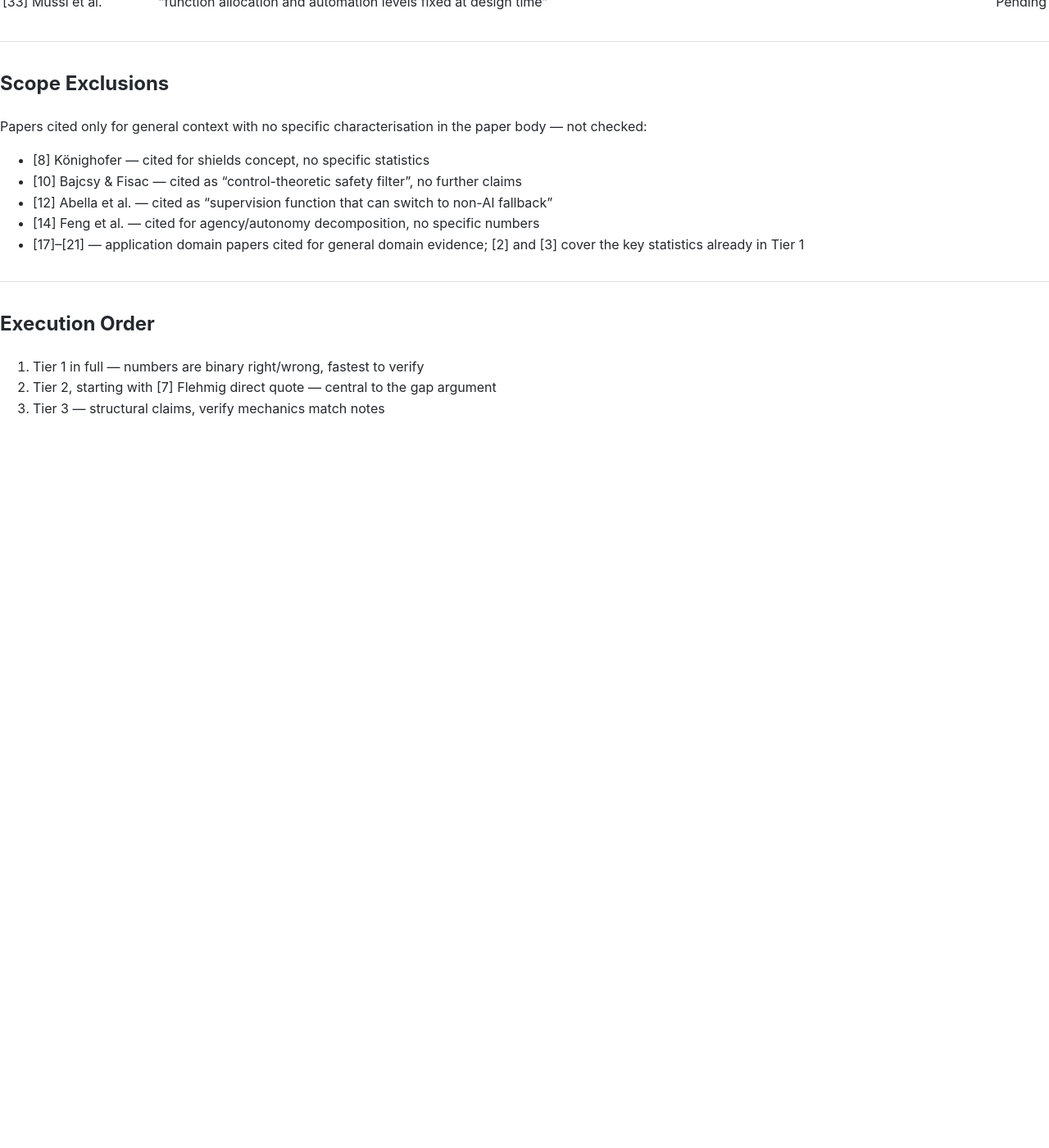
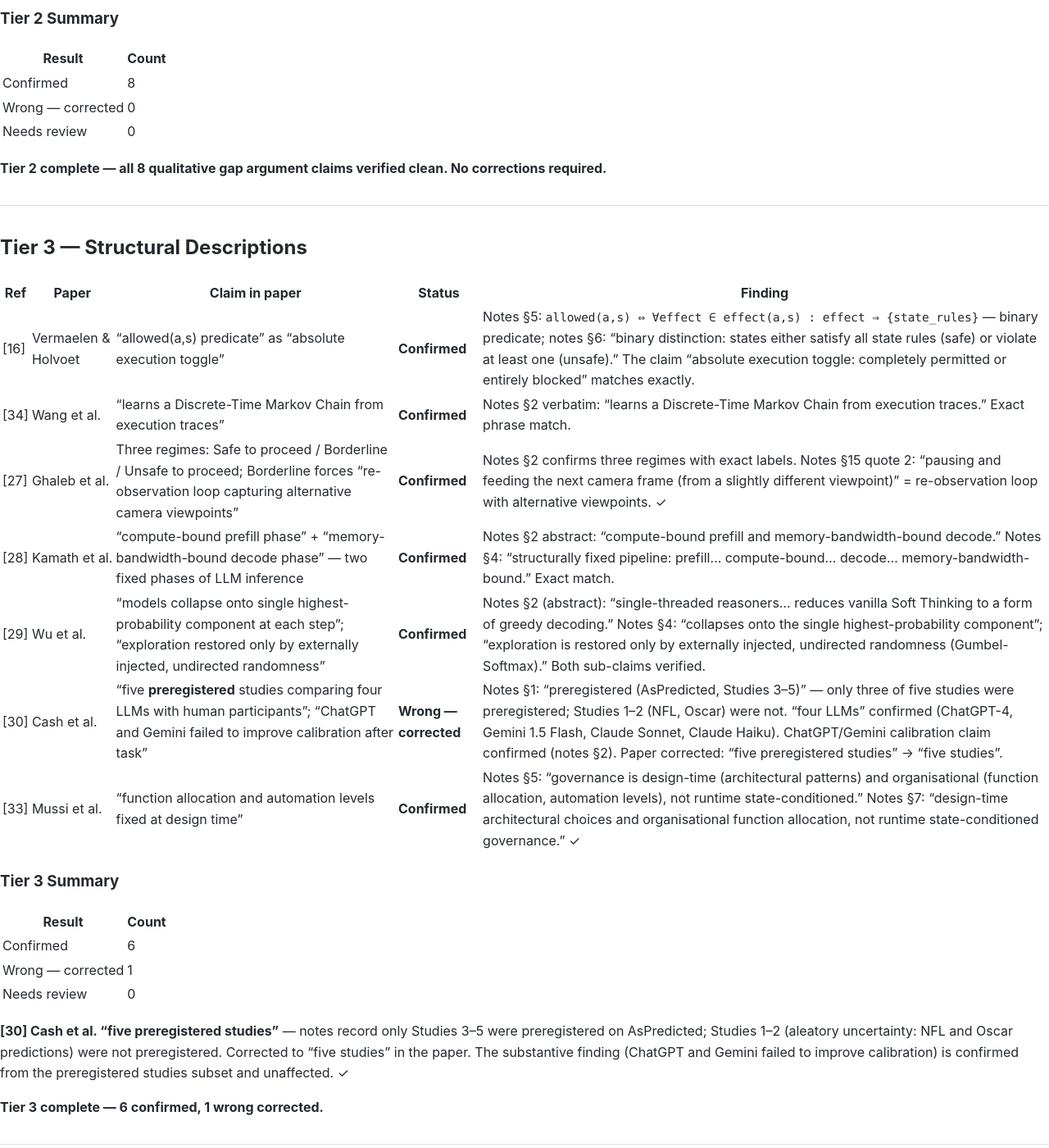
Before and after one commit to kandaiiskandar/research-plan, a Jekyll site: the page built from docs/content-audit-check2-plan.md, in a window 1280 px wide and 1400 px high, scrolled down 3274 px. Shown: the whole window at 82% size. Built offline with Jekyll 4.4.1, drawn with Linux system fonts in a browser that asks for light colours; our own code applies the rules of GitHub Pages for plain Markdown files; before the commit the page ends 3801 px from its top, so only the background shows below that; some of the changed text lies outside the part shown.

Commit message:
content audit fix
Signed-off-by: iskandar <iskandarsamsuddin@gmail.com>

```diff
--- a/docs/content-audit-check2-plan.md
+++ b/docs/content-audit-check2-plan.md
@@ -56,30 +57,52 @@
 
 ## Tier 2 — Qualitative Gap Argument Claims
 
-| Ref | Paper | Claim in paper | Status |
-|---|---|---|---|
-| [7] | Flehmig et al. | Three-level traffic-light (green/orange/red); at orange: supervisory checks intensify; at red: control → non-AI backup; AI advisory scope **identical at green and orange** | Pending |
-| [7] | Flehmig et al. | Direct quote: *"To our knowledge, there is currently no existing framework or method for indexing AI degradation in safety-critical systems in such a manner"* — must match notes verbatim | Pending |
-| [9] | Dalrymple et al. | "Guaranteed Safe AI, requiring formal proof certificates before AI output is deployed" | Pending |
-| [25] | Kang | "Three oversight tiers via a deterministic classification model with monotonicity, fail-safety, and totality properties"; coding agent generates "full-scope, unconstrained code artifacts at every tier" | Pending |
-| [26] | Sahoo | "restricts to reversible actions only" at intermediate CQS; "governs an executing military agent rather than a human-facing recommendation menu" | Pending |
-| [15] | Baxi | "tiers determined by AI's own verified robustness, not by classified environmental state" | Pending |
-| [32] | Engin & Hand | "dimensions defined as properties of the human-AI relationship, not of the operator's physical environment" | Pending |
-| [35] | Kolt et al. | "effective governance must intervene early, at calibrated risk thresholds, on incomplete information" | Pending |
+| Ref | Paper | Claim in paper | Status | Finding |
+|---|---|---|---|---|
+| [7] | Flehmig et al. | Three-level traffic-light (green/orange/red); at orange: supervisory checks intensify; at red: control → non-AI backup; AI advisory scope **identical at green and orange** | **Confirmed** | Notes §6 confirms: Level 2 (Orange) → thorough checks + root-cause investigation; Level 3 (Red) → switch to non-AI controller; "AI recommendation scope does not vary across levels… identical at Level 1 and Level 2" |
+| [7] | Flehmig et al. | Direct quote: *"To our knowledge, there is currently no existing framework or method for indexing AI degradation in safety-critical systems in such a manner"* — must match notes verbatim | **Confirmed** | Notes §15 quote is verbatim identical. Paper renders it in italics with [7]. ✓ |
+| [9] | Dalrymple et al. | "Guaranteed Safe AI, requiring formal proof certificates before AI output is deployed" | **Confirmed** | Notes §2: "verifier producing an auditable proof certificate"; §4: "AI system's output is only deployed if this guarantee meets the required threshold." Characterisation accurate. |
+| [25] | Kang | "Three oversight tiers via a deterministic classification model with monotonicity, fail-safety, and totality properties"; coding agent generates "full-scope, unconstrained code artifacts at every tier" | **Confirmed** | Notes §2: Theorem 1 Monotonicity, Theorem 2 Fail-safety, Theorem 3 Totality — all confirmed. Notes §4: "all three tiers the agent produces full-scope output (complete code, tests, deployment artifacts)." ✓ |
+| [26] | Sahoo | "restricts to reversible actions only" at intermediate CQS; "governs an executing military agent rather than a human-facing recommendation menu" | **Confirmed** | Notes §2 Table: CQS 0.4–0.6 → "Reversible actions only; budget frozen" ✓. Notes §4: "governed object — autonomous execution space of an acting agent, not the admissible recommendation space of a human-facing advisory system" ✓ |
+| [15] | Baxi | "tiers determined by AI's own verified robustness, not by classified environmental state" | **Confirmed** | Notes §4: "AI agent robustness R = (CC, ER, AS, IH)" is classified; §16: "robustness-conditioned (not environment-conditioned). Agent properties determine tier, not environmental conditions." ✓ |
+| [32] | Engin & Hand | "dimensions defined as properties of the human-AI relationship, not of the operator's physical environment" | **Confirmed** | Notes §2: "decision authority, process autonomy, and accountability distribute dynamically across human-AI relationships"; §4: "Its dimensions (3As) are not environmental state… properties of the human-AI relationship." ✓ |
+| [35] | Kolt et al. | "effective governance must intervene early, at calibrated risk thresholds, on incomplete information" | **Confirmed** | Notes §2: "Early and scalable intervention — early action on limited information can prevent harm"; "policymakers must 'satisfice,' acting on incomplete information at calibrated thresholds." Paper at line 304 matches. ✓ |
+
+### Tier 2 Summary
+
+| Result | Count |
+|---|---|
+| Confirmed | 8 |
+| Wrong — corrected | 0 |
+| Needs review | 0 |
+
+**Tier 2 complete — all 8 qualitative gap argument claims verified clean. No corrections required.**
 
 ---
 
 ## Tier 3 — Structural Descriptions
 
-| Ref | Paper | Claim in paper | Status |
-|---|---|---|---|
-| [16] | Vermaelen & Holvoet | "allowed(a,s) predicate" as "absolute execution toggle" | Pending |
-| [34] | Wang et al. | "learns a Discrete-Time Markov Chain from execution traces" | Pending |
-| [27] | Ghaleb et al. | Three regimes: Safe to proceed / Borderline / Unsafe to proceed; Borderline forces "re-observation loop capturing alternative camera viewpoints" | Pending |
-| [28] | Kamath et al. | "compute-bound prefill phase" + "memory-bandwidth-bound decode phase" — two fixed phases of LLM inference | Pending |
-| [29] | Wu et al. | "models collapse onto single highest-probability component at each step"; "exploration restored only by externally injected, undirected randomness" | Pending |
-| [30] | Cash et al. | "five preregistered studies comparing four LLMs with human participants"; "ChatGPT and Gemini failed to improve calibration after task" | Pending |
-| [33] | Mussi et al. | "function allocation and automation levels fixed at design time" | Pending |
+| Ref | Paper | Claim in paper | Status | Finding |
+|---|---|---|---|---|
+| [16] | Vermaelen & Holvoet | "allowed(a,s) predicate" as "absolute execution toggle" | **Confirmed** | Notes §5: `allowed(a,s) ⇔ ∀effect ∈ effect(a,s) : effect ⇒ {state_rules}` — binary predicate; notes §6: "binary distinction: states either satisfy all state rules (safe) or violate at least one (unsafe)." The claim "absolute execution toggle: completely permitted or entirely blocked" matches exactly. |
+| [34] | Wang et al. | "learns a Discrete-Time Markov Chain from execution traces" | **Confirmed** | Notes §2 verbatim: "learns a Discrete-Time Markov Chain from execution traces." Exact phrase match. |
+| [27] | Ghaleb et al. | Three regimes: Safe to proceed / Borderline / Unsafe to proceed; Borderline forces "re-observation loop capturing alternative camera viewpoints" | **Confirmed** | Notes §2 confirms three regimes with exact labels. Notes §15 quote 2: "pausing and feeding the next camera frame (from a slightly different viewpoint)" = re-observation loop with alternative viewpoints. ✓ |
+| [28] | Kamath et al. | "compute-bound prefill phase" + "memory-bandwidth-bound decode phase" — two fixed phases of LLM inference | **Confirmed** | Notes §2 abstract: "compute-bound prefill and memory-bandwidth-bound decode." Notes §4: "structurally fixed pipeline: prefill… compute-bound… decode… memory-bandwidth-bound." Exact match. |
+| [29] | Wu et al. | "models collapse onto single highest-probability component at each step"; "exploration restored only by externally injected, undirected randomness" | **Confirmed** | Notes §2 (abstract): "single-threaded reasoners… reduces vanilla Soft Thinking to a form of greedy decoding." Notes §4: "collapses onto the single highest-probability component"; "exploration is restored only by externally injected, undirected randomness (Gumbel-Softmax)." Both sub-claims verified. |
+| [30] | Cash et al. | "five **preregistered** studies comparing four LLMs with human participants"; "ChatGPT and Gemini failed to improve calibration after task" | **Wrong — corrected** | Notes §1: "preregistered (AsPredicted, Studies 3–5)" — only three of five studies were preregistered; Studies 1–2 (NFL, Oscar) were not. "four LLMs" confirmed (ChatGPT-4, Gemini 1.5 Flash, Claude Sonnet, Claude Haiku). ChatGPT/Gemini calibration claim confirmed (notes §2). Paper corrected: "five preregistered studies" → "five studies". |
+| [33] | Mussi et al. | "function allocation and automation levels fixed at design time" | **Confirmed** | Notes §5: "governance is design-time (architectural patterns) and organisational (function allocation, automation levels), not runtime state-conditioned." Notes §7: "design-time architectural choices and organisational function allocation, not runtime state-conditioned governance." ✓ |
+
+### Tier 3 Summary
+
+| Result | Count |
+|---|---|
+| Confirmed | 6 |
+| Wrong — corrected | 1 |
+| Needs review | 0 |
+
+**[30] Cash et al. "five preregistered studies"** — notes record only Studies 3–5 were preregistered on AsPredicted; Studies 1–2 (aleatory uncertainty: NFL and Oscar predictions) were not preregistered. Corrected to "five studies" in the paper. The substantive finding (ChatGPT and Gemini failed to improve calibration) is confirmed from the preregistered studies subset and unaffected. ✓
+
+**Tier 3 complete — 6 confirmed, 1 wrong corrected.**
 
 ---
 
```
Also changed, not shown: other parts of docs/content-audit-check2-plan.md (+2 -1 lines), ipsci-2026-paper-v5.md (+1 -1 lines).
